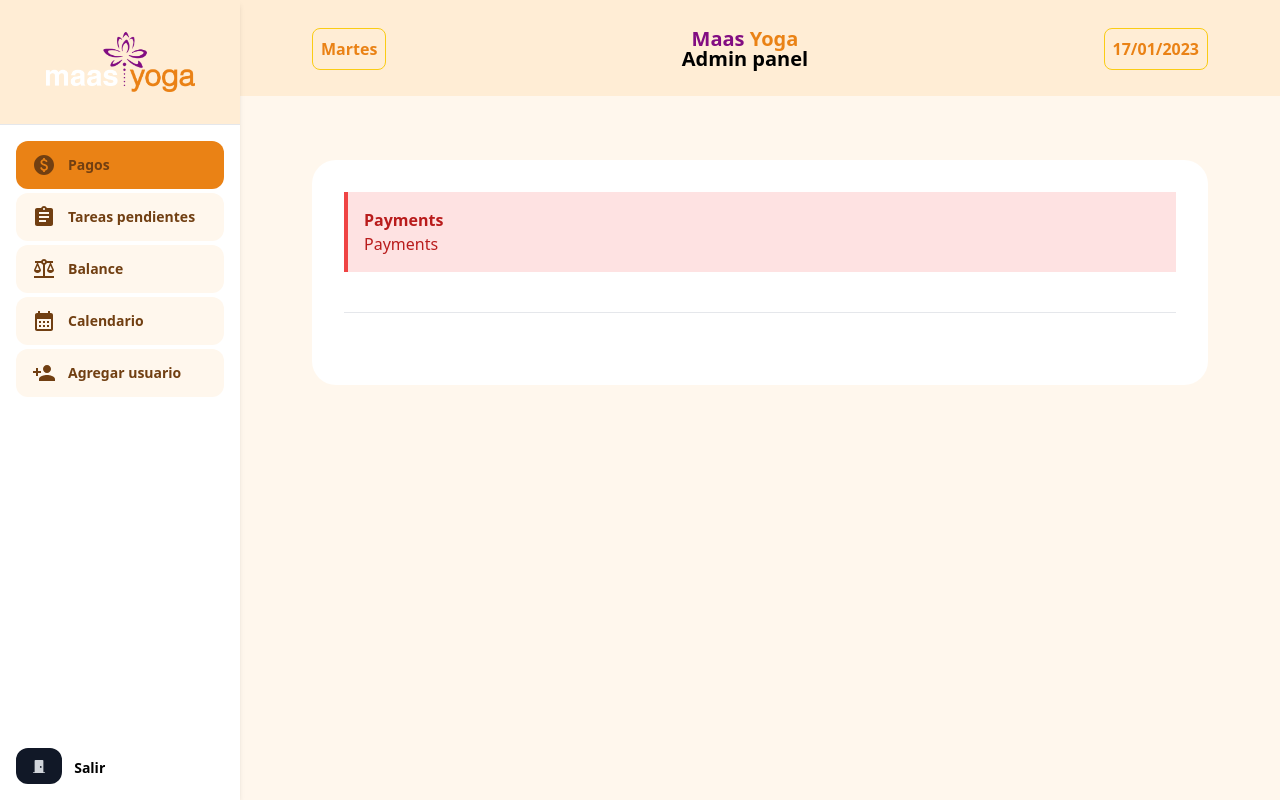
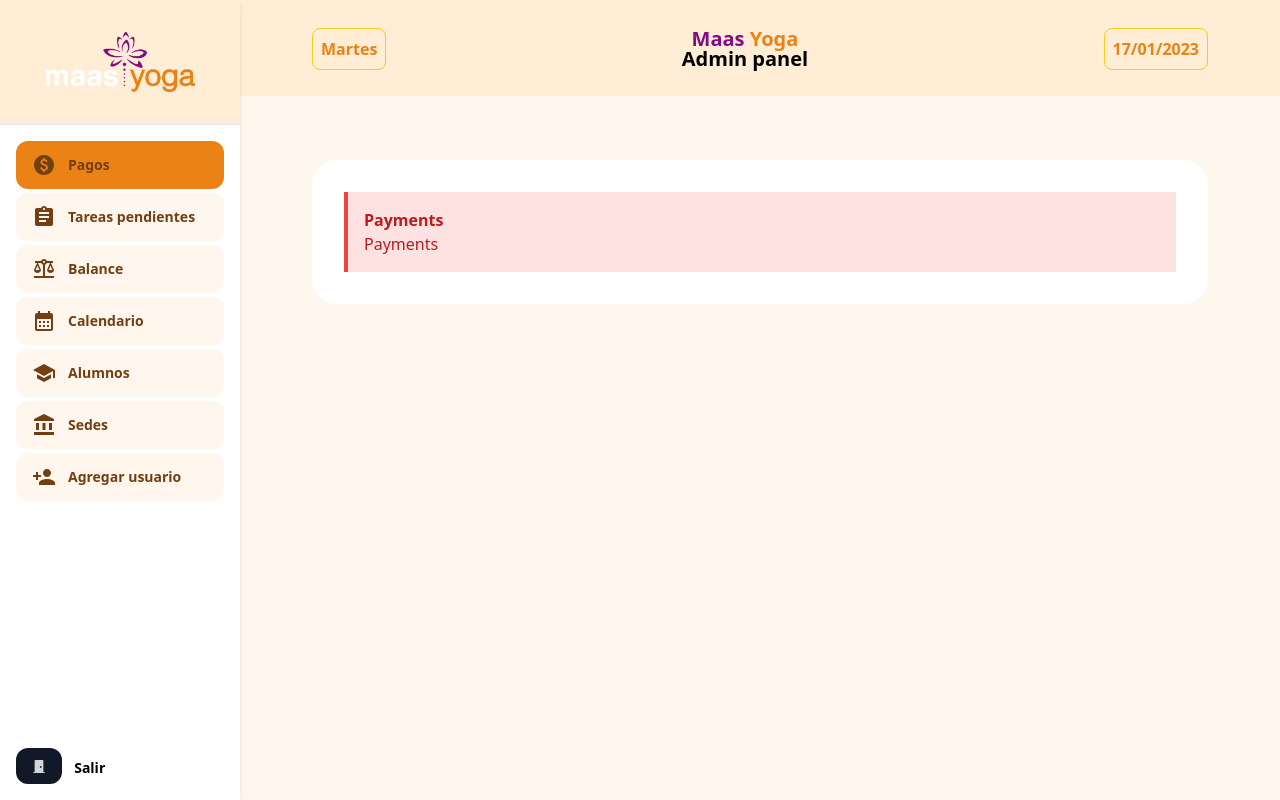
Before and after one commit to maasyoga/maas-yoga, a React (Create React App) app in the folder frontend/: page /home in a window 1280 px wide. Built offline with nearby package versions, Linux system fonts and the light colour scheme.

Commit message:
adding students component

```diff
--- /dev/null
+++ b/frontend/src/pages/colleges.jsx
@@ -0,0 +1,13 @@
+import React from "react";
+
+export default function Colleges(props) {
+
+    return(
+        <>
+            <div className="bg-red-100 border-l-4 border-red-500 text-red-700 p-4" role="alert">
+                <p className="font-bold">Sedes</p>
+                <p>Sedes</p>
+            </div>
+        </>
+    );
+}
--- a/frontend/src/pages/home.jsx
+++ b/frontend/src/pages/home.jsx
@@ -6,11 +6,15 @@ import PaidIcon from '@mui/icons-material/Paid';
 import BalanceIcon from '@mui/icons-material/Balance';
 import CalendarMonthIcon from '@mui/icons-material/CalendarMonth';
 import PersonAddIcon from '@mui/icons-material/PersonAdd';
+import SchoolIcon from '@mui/icons-material/School';
+import AccountBalanceIcon from '@mui/icons-material/AccountBalance';
 import Payments from "./payments";
 import Balance from "./balance";
 import Tasks from "./tasks";
 import NewUser from "./newUser";
 import Calendar from "./calendar";
+import Colleges from "./colleges";
+import Students from "./students";
 
 export default function Home() {
     const [date, setDate] = useState('');
@@ -20,7 +24,9 @@ export default function Home() {
         tasks: false,
         balance: false,
         calendar: false,
-        newUser: false
+        newUser: false,
+        students: false,
+        colleges: false
     });
     //let navigate = useNavigate();
 
@@ -124,6 +130,20 @@ export default function Home() {
                                 </button>
                             </li>
                             <li className="grid place-content-stretch">
+                                <button onClick={() => switchOption('students')}>
+                                    <span className={options.students ? "flex items-center bg-orange-550 rounded-xl font-bold text-sm text-yellow-900 py-3 px-4" : "flex items-center bg-orange-50 rounded-xl font-bold text-sm text-yellow-900 py-3 px-4 hover:bg-orange-100"}>
+                                        <SchoolIcon /><span className="ml-3">Alumnos</span>
+                                    </span>
+                                </button>
+                            </li>
+                            <li className="grid place-content-stretch">
+                                <button onClick={() => switchOption('colleges')}>
+                                    <span className={options.colleges ? "flex items-center bg-orange-550 rounded-xl font-bold text-sm text-yellow-900 py-3 px-4" : "flex items-center bg-orange-50 rounded-xl font-bold text-sm text-yellow-900 py-3 px-4 hover:bg-orange-100"}>
+                                        <AccountBalanceIcon /><span className="ml-3">Sedes</span>
+                                    </span>
+                                </button>
+                            </li>
+                            <li className="grid place-content-stretch">
                                 <button onClick={() => switchOption('newUser')}>
                                     <span className={options.newUser ? "flex items-center bg-orange-550 rounded-xl font-bold text-sm text-yellow-900 py-3 px-4" : "flex items-center bg-orange-50 rounded-xl font-bold text-sm text-yellow-900 py-3 px-4 hover:bg-orange-100"}>
                                         <PersonAddIcon /><span className="ml-3">Agregar usuario</span>
@@ -146,15 +166,13 @@ export default function Home() {
                 <main className="ml-60 pt-16 max-h-screen overflow-auto">
                     <div className="px-6 py-8">
                     <div className="max-w-4xl mx-auto">
-                        <div className="bg-white rounded-3xl p-8 mb-5 mt-6 md:mt-16">
                             {options.payments && (<><Payments /></>)}
                             {options.newUser && (<><NewUser /></>)}
                             {options.tasks && (<><Tasks /></>)}
                             {options.calendar && (<><Calendar /></>)}
                             {options.balance && (<><Balance /></>)}
-                        <hr className="my-10"/>
-
-                        </div>
+                            {options.colleges && (<><Colleges /></>)}
+                            {options.students && (<><Students /></>)}
                     </div>
                     </div>
                 </main>
--- a/frontend/src/pages/payments.jsx
+++ b/frontend/src/pages/payments.jsx
@@ -4,9 +4,11 @@ export default function Payments(props) {
 
     return(
         <>
+           <div className="bg-white rounded-3xl p-8 mb-5 mt-6 md:mt-16">
             <div className="bg-red-100 border-l-4 border-red-500 text-red-700 p-4" role="alert">
-                <p className="font-bold">Payments</p>
-                <p>Payments</p>
+                    <p className="font-bold">Payments</p>
+                    <p>Payments</p>
+                </div>
             </div>
         </>
     );
--- /dev/null
+++ b/frontend/src/pages/students.jsx
@@ -0,0 +1,25 @@
+import React from "react";
+import AddIcon from '@mui/icons-material/Add';
+import { orange } from '@mui/material/colors';
+
+export default function Students(props) {
+
+    const white = orange[50];
+
+    return(
+        <>
+            <div className="bg-white rounded-3xl p-8 mb-5 mt-6 md:mt-16">
+                <h1 className="text-2xl md:text-3xl text-center font-bold mb-6 text-yellow-900">Alumnos</h1>
+                <div className="bg-red-100 border-l-4 border-red-500 text-red-700 p-4" role="alert">
+                    <p className="font-bold">Alumnos</p>
+                    <p>Alumnos</p>
+                </div>
+                <div className="flex justify-end">
+                    <button onclick={props.onClick}
+                            class="mt-6 bg-yellow-900 w-14 h-14 rounded-full shadow-lg flex justify-center items-center text-white text-4xl transition duration-200 ease-in-out bg-none hover:bg-none transform hover:-translate-y-1 hover:scale-115"><span className="font-bold text-sm text-yellow-900"><AddIcon fontSize="large" sx={{ color: orange[50] }} /></span>
+                    </button>
+                </div>
+            </div>
+        </>
+    );
+}
```
